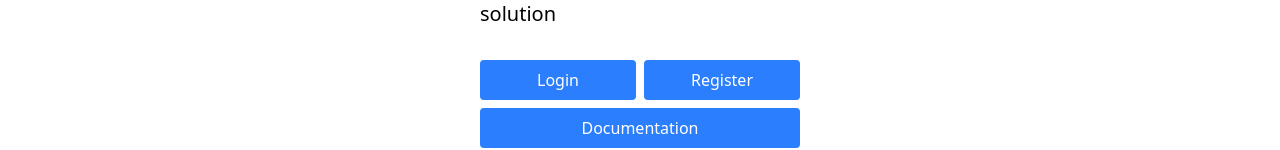
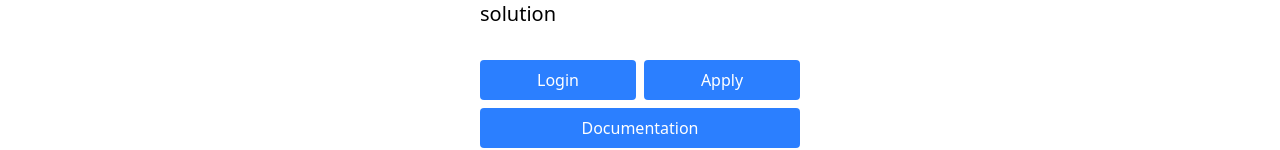
Before and after one commit to haithamexe/upay-gateway, a React (Vite) app: page / in a window 1280 px wide. Shown: the part 435-585 px from the top of the page. Built offline with nearby package versions, Linux system fonts and the light colour scheme.

Commit message:
login / register 4

```diff
--- a/src/components/Register.jsx
+++ b/src/components/Register.jsx
@@ -62,7 +62,7 @@ const Register = () => {
   return (
     <div className="flex flex-col gap-2 ">
       <h1 className="text-xl font-bold w-full text-center">
-        Create an Account As a Merchant
+        Apply for an Account
       </h1>
       <label className="text-sm text-gray-600">
         By signing up, you agree to our Terms & Conditions and Privacy Policy.
--- a/src/pages/Home.jsx
+++ b/src/pages/Home.jsx
@@ -57,7 +57,7 @@ const Home = () => {
             className="bg-blue-500 text-white px-4 py-2 rounded w-full cursor-pointer hover:bg-blue-600"
             onClick={() => setRegisterOpened(true)}
           >
-            Register
+            Apply
           </button>
         </div>
         <button className="bg-blue-500 text-white px-4 py-2 rounded w-full cursor-pointer hover:bg-blue-600">
```
